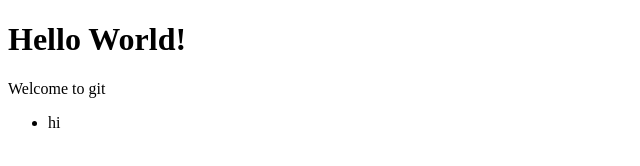
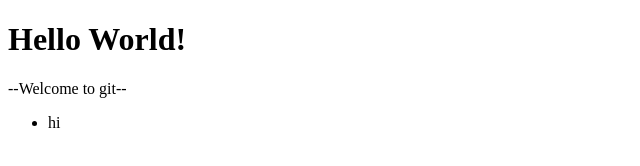
Before and after one commit to jithinsm/firstrepo, a plain HTML site: page index.html in a window 1280 px wide. Shown: the full height of the page, 0-640 px from the left. Drawn offline with Linux system fonts and the light colour scheme.

Commit message:
merge conflict remote

```diff
--- a/index.html
+++ b/index.html
@@ -7,7 +7,7 @@
     </head>
     <body>
         <h1>Hello World!</h1>
-        Welcome to git
+        --Welcome to git--
         <ul>
             <li> hi </li>
         </ul>
```
